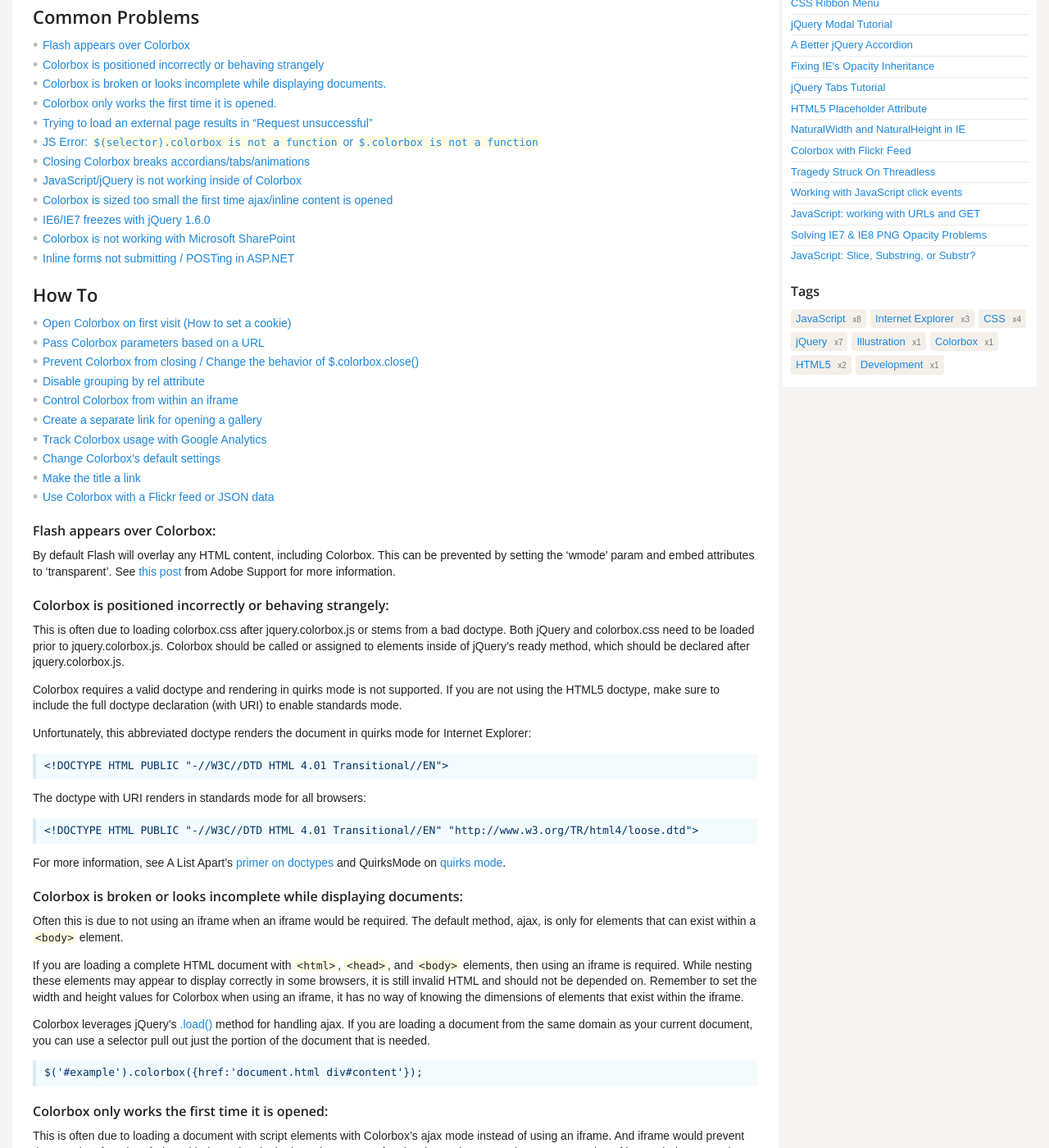
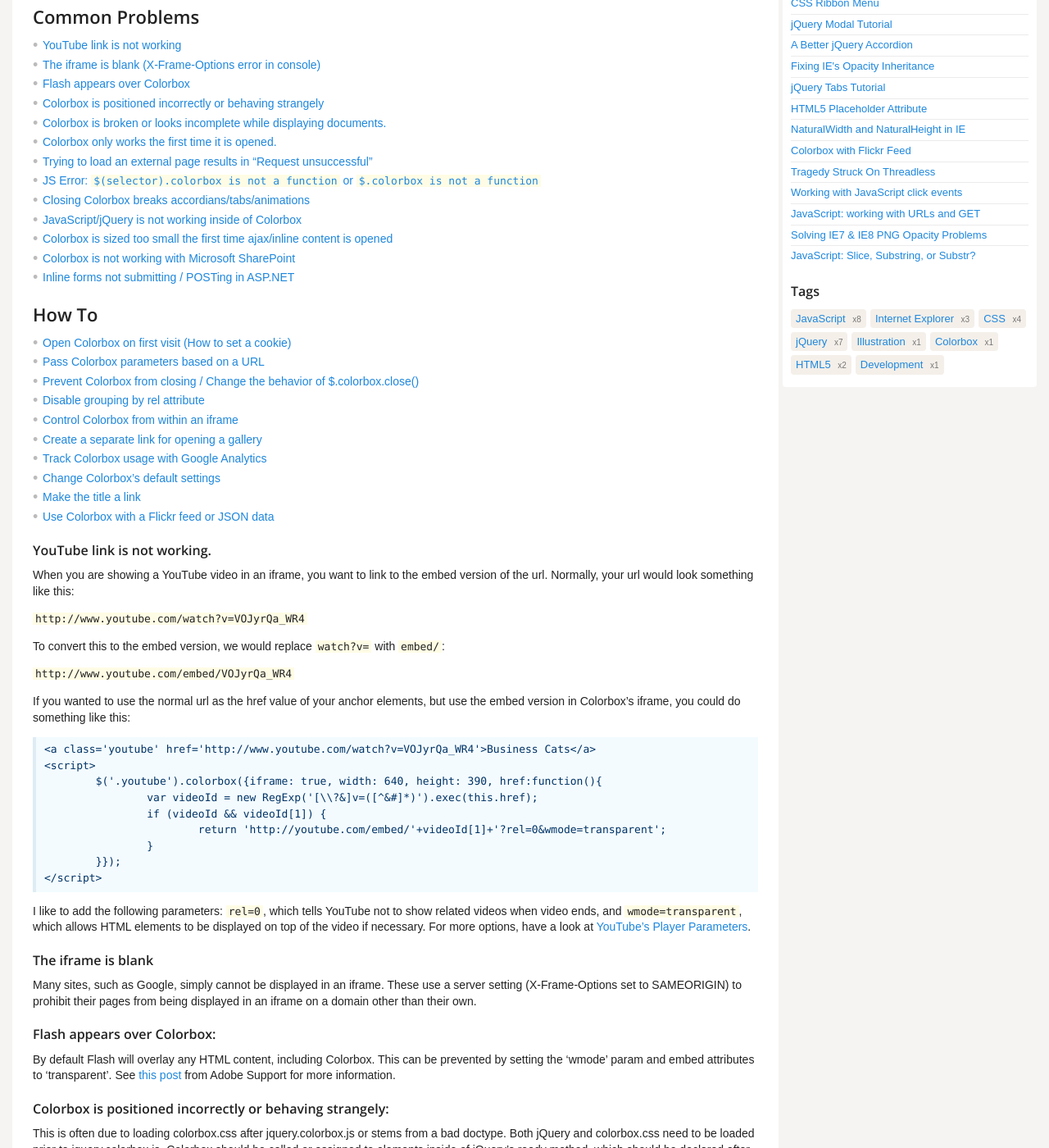
Before and after one commit to jackmoore/jackmoore.github.io, a Jekyll site: the page built from colorbox-faq.md, in a window 1280 px wide and 1400 px high, scrolled down 361 px. Shown: the whole window at 82% size. Built offline with Jekyll 4.4.1, drawn with Linux system fonts in a browser that asks for light colours; Markdown is read by kramdown in place of the engine named in the settings; comment, search, counter and statistics services are not loaded; some of the changed text lies outside the part shown.

Commit message:
new faq entry

````diff
--- a/colorbox-faq.md
+++ b/colorbox-faq.md
@@ -14,6 +14,8 @@
 
 ## Common Problems
 
+* [YouTube link is not working](#faq-youtube)
+* [The iframe is blank (X-Frame-Options error in console)](#faq-sameorigin)
 * [Flash appears over Colorbox](#faq-flash)
 * [Colorbox is positioned incorrectly or behaving strangely](#faq-doctype)
 * [Colorbox is broken or looks incomplete while displaying documents.](#faq-iframe)
@@ -23,7 +25,6 @@
 * [Closing Colorbox breaks accordians/tabs/animations](#faq-focus)
 * [JavaScript/jQuery is not working inside of Colorbox](#faq-timing)
 * [Colorbox is sized too small the first time ajax/inline content is opened](#faq-img)
-* [IE6/IE7 freezes with jQuery 1.6.0](#faq-jquerybug)
 * [Colorbox is not working with Microsoft SharePoint](#faq-sharepoint)
 * [Inline forms not submitting / POSTing in ASP.NET](#faq-asp)
 
@@ -39,6 +40,36 @@
 * [Change Colorbox's default settings](#faq-defaults)
 * [Make the title a link](#faq-titlelink)
 * [Use Colorbox with a Flickr feed or JSON data](/notes/colorbox-with-json-or-flickr)
+
+<h3 id='faq-youtube'>YouTube link is not working.</h3>
+
+When you are showing a YouTube video in an iframe, you want to link to the embed version of the url.  Normally, your url would look something like this:
+
+`http://www.youtube.com/watch?v=VOJyrQa_WR4`
+
+To convert this to the embed version, we would replace `watch?v=` with `embed/`:
+
+`http://www.youtube.com/embed/VOJyrQa_WR4`
+
+If you wanted to use the normal url as the href value of your anchor elements, but use the embed version in Colorbox's iframe, you could do something like this:
+
+```
+<a class='youtube' href='http://www.youtube.com/watch?v=VOJyrQa_WR4'>Business Cats</a>
+<script>
+	$('.youtube').colorbox({iframe: true, width: 640, height: 390, href:function(){
+		var videoId = new RegExp('[\\?&]v=([^&#]*)').exec(this.href);
+		if (videoId && videoId[1]) {
+			return 'http://youtube.com/embed/'+videoId[1]+'?rel=0&wmode=transparent';
+		}
+	}});
+</script>
+```
+
+I like to add the following parameters: `rel=0`, which tells YouTube not to show related videos when video ends, and `wmode=transparent`, which allows HTML elements to be displayed on top of the video if necessary. For more options, have a look at [YouTube's Player Parameters](https://developers.google.com/youtube/player_parameters).
+
+<h3 id='faq-sameorigin'>The iframe is blank</h3>
+
+Many sites, such as Google, simply cannot be displayed in an iframe.  These use a server setting (X-Frame-Options set to SAMEORIGIN) to prohibit their pages from being displayed in an iframe on a domain other than their own.
 
 <h3 id='faq-flash'>Flash appears over Colorbox:</h3>
 
@@ -102,10 +133,6 @@
 <h3 id='faq-img'>Colorbox is sized too small the first time ajax/inline content is opened</h3>
 
 This is likely due to IMG elements in the loaded markup having not fully finished downloading before Colorbox measures the content to determine the width and height it should use.  The second time Colorbox is opened, the images have been cached and will take up the correct width and height within your document.  This can easily be fixed by adding the width and height dimensions to the IMG element (a recommended practice), or by setting a style that specifies the width and height of the image in your CSS.
-
-<h3 id='faq-jquerybug'>IE6/IE7 freezes with jQuery 1.6.0</h3>
-
-jQuery 1.6.0 had a <a href='http://bugs.jquery.com/ticket/9072'>regressive bug</a> that affects Colorbox.  Either use jQuery 1.6.1 or higher.
 
 <h3 id='faq-sharepoint'>Colorbox is not working with Microsoft SharePoint</h3>
 
````
